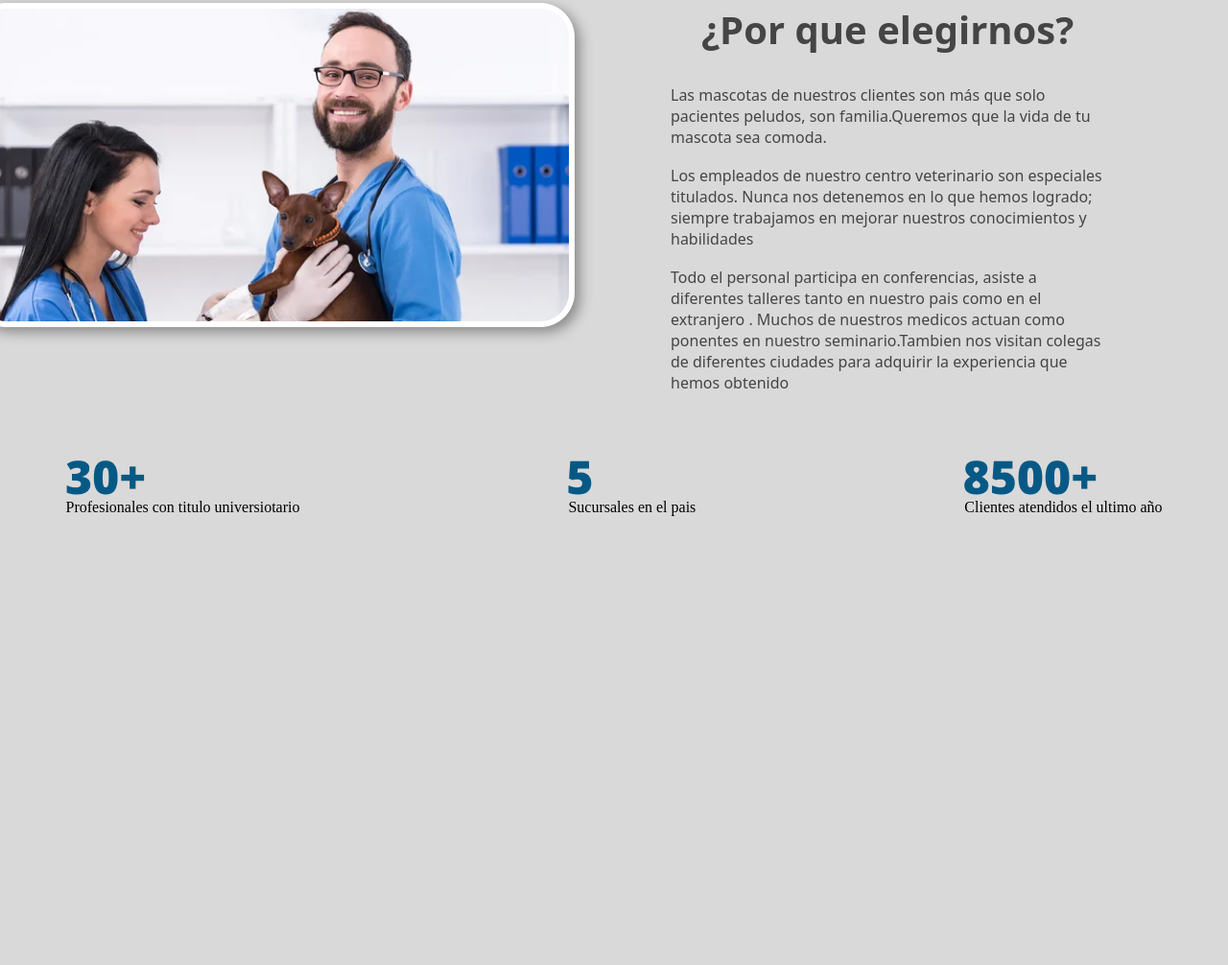
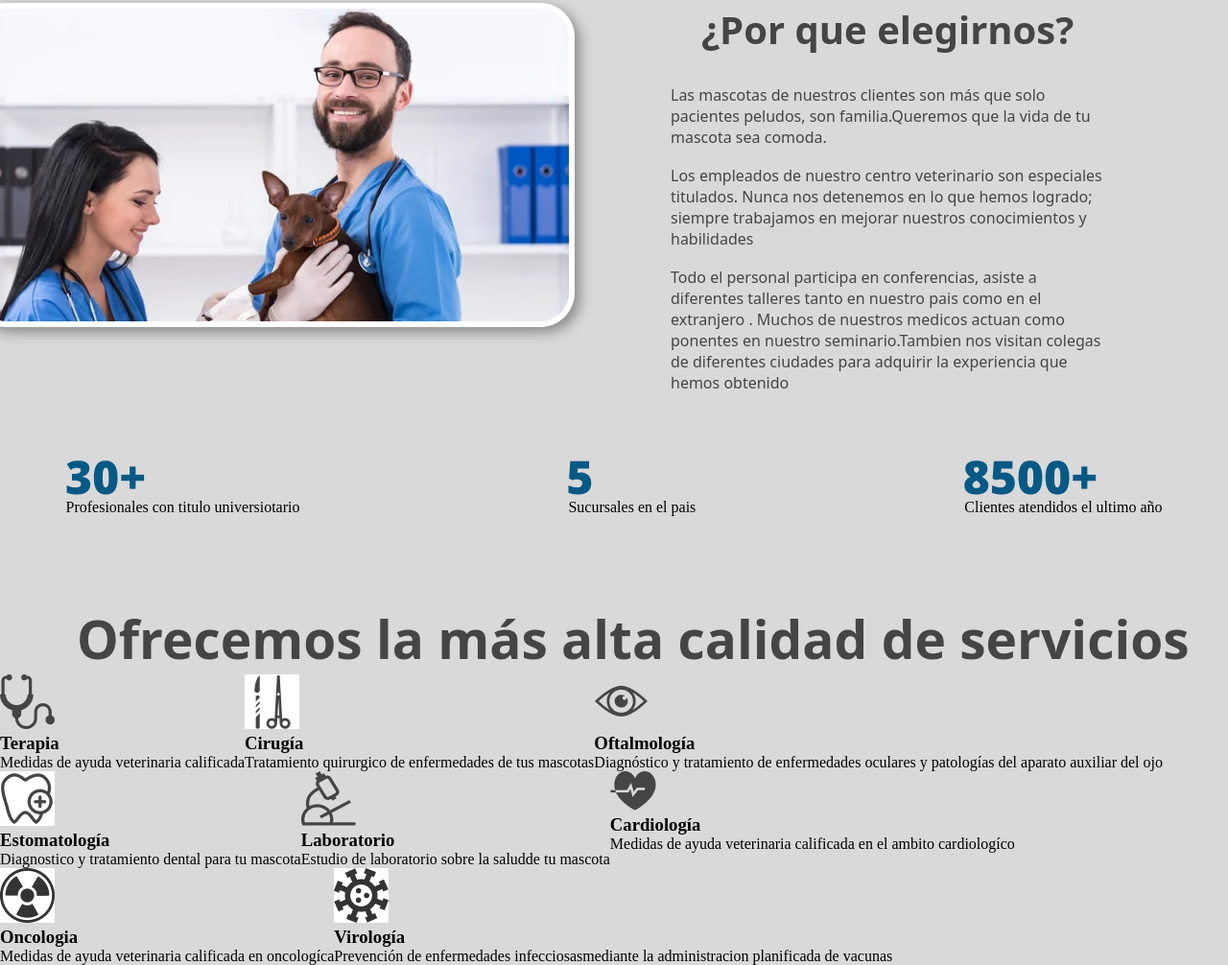
Before and after one commit to felixantonio24/PetsSico, a plain HTML site: page index.html in a window 1280 px wide. Shown: the part 1198-2204 px from the top of the page at 96% size. Before the commit the page ends 1736 px from the top, so only its background shows below. Drawn offline with Linux system fonts and the light colour scheme.

Commit message:
proces_section--2

```diff
--- a/assets/style/style.css
+++ b/assets/style/style.css
@@ -182,3 +182,16 @@ filter: drop-shadow(5px 5px 7px rgba(0, 0, 0, 0.379));
     margin-top: 70px;
     gap: 280px;
 }
+
+.section_tipo2{
+    font-size: 55px;
+    color:#454545;
+    margin-left: 80px;
+    margin-top: 90px;
+    font-family:system-ui, -apple-system, BlinkMacSystemFont, 'Segoe UI', Roboto, Oxygen, Ubuntu, Cantarell, 'Open Sans', 'Helvetica Neue', sans-serif;
+}
+
+.container_section--2{
+    display:flex;
+    flex-wrap: wrap;
+}
--- a/index.html
+++ b/index.html
@@ -102,8 +102,59 @@
             <img src="assets/img/8500+.png" alt="number-8500+">
             <p>Clientes atendidos el ultimo año</p>
         </div>
+</div>
+<section>
+    <div>
+       <h2 class="section_tipo2"> Ofrecemos la más alta calidad de servicios</h2>
+    </div>
+    <div class="container_section--2">
+        <div>
+            <img src="assets/img/estestoscopio.png" alt="">
+            <h3>Terapia</h3>
+            <p>Medidas de ayuda veterinaria calificada</p>
+        </div>
 
+        <div>
+            <img src="assets/img/tijera.png" alt="">
+            <h3>Cirugía</h3>
+            <p>Tratamiento quirurgico de enfermedades de tus mascotas</p>
+        </div>
+        <div>
+            <img src="assets/img/ojo.png" alt="">
+            <h3>Oftalmología</h3>
+            <p>Diagnóstico y tratamiento de enfermedades oculares y patologías del aparato auxiliar del ojo</p>
+        </div>
 
-</div>
+        <div>
+            <img src="assets/img/diente.png" alt="">
+            <h3>Estomatología</h3>
+            <p>Diagnostico y tratamiento dental para tu mascota </p>
+        </div>
+
+        <div>
+            <img src="assets/img/microscopio.png" alt="">
+            <h3>Laboratorio</h3>
+            <p>Estudio de laboratorio sobre la saludde tu mascota</p>
+        </div>
+
+        <div>
+            <img src="assets/img/corazon.png" alt="">
+            <h3>Cardiología</h3>
+            <p>Medidas de ayuda veterinaria calificada en el ambito cardiologíco</p>
+        </div>
+
+        <div>
+            <img src="assets/img/radiacion.png" alt="">
+            <h3>Oncologia</h3>
+            <p>Medidas de ayuda veterinaria calificada en oncologíca</p>
+        </div>
+
+        <div>
+            <img src="assets/img/Virus.png" alt="">
+            <h3>Virología</h3>
+            <p>Prevención de enfermedades infecciosasmediante la administracion planificada de vacunas</p>
+        </div>
+    </div>
+</section>
 </body>
 </html>
```
Also changed, not shown: assets/img/Virus.png (added), assets/img/corazon.png (added), assets/img/diente.png (added), assets/img/estestoscopio.png (added), assets/img/microscopio.png (added), assets/img/ojo.png (added), assets/img/radiacion.png (added), assets/img/tijera.png (added).
